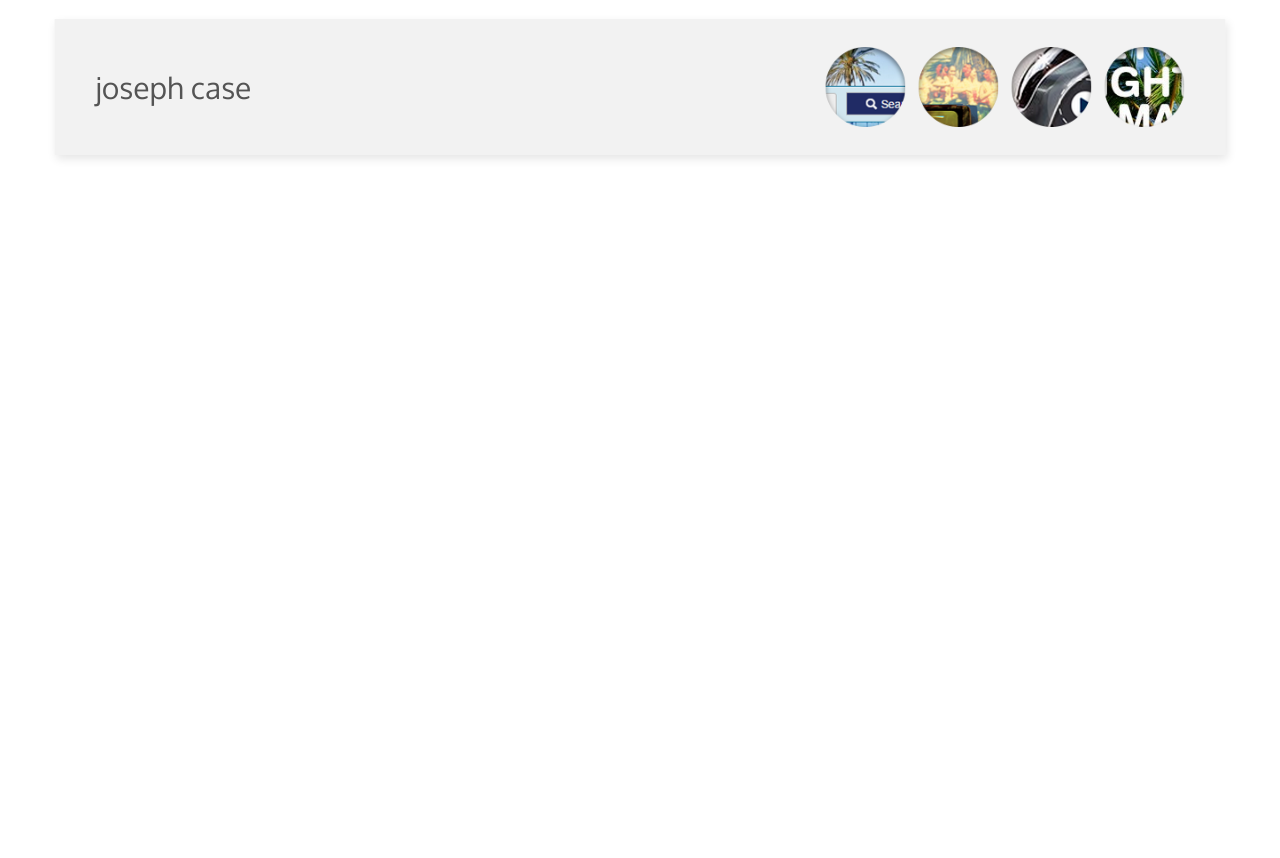
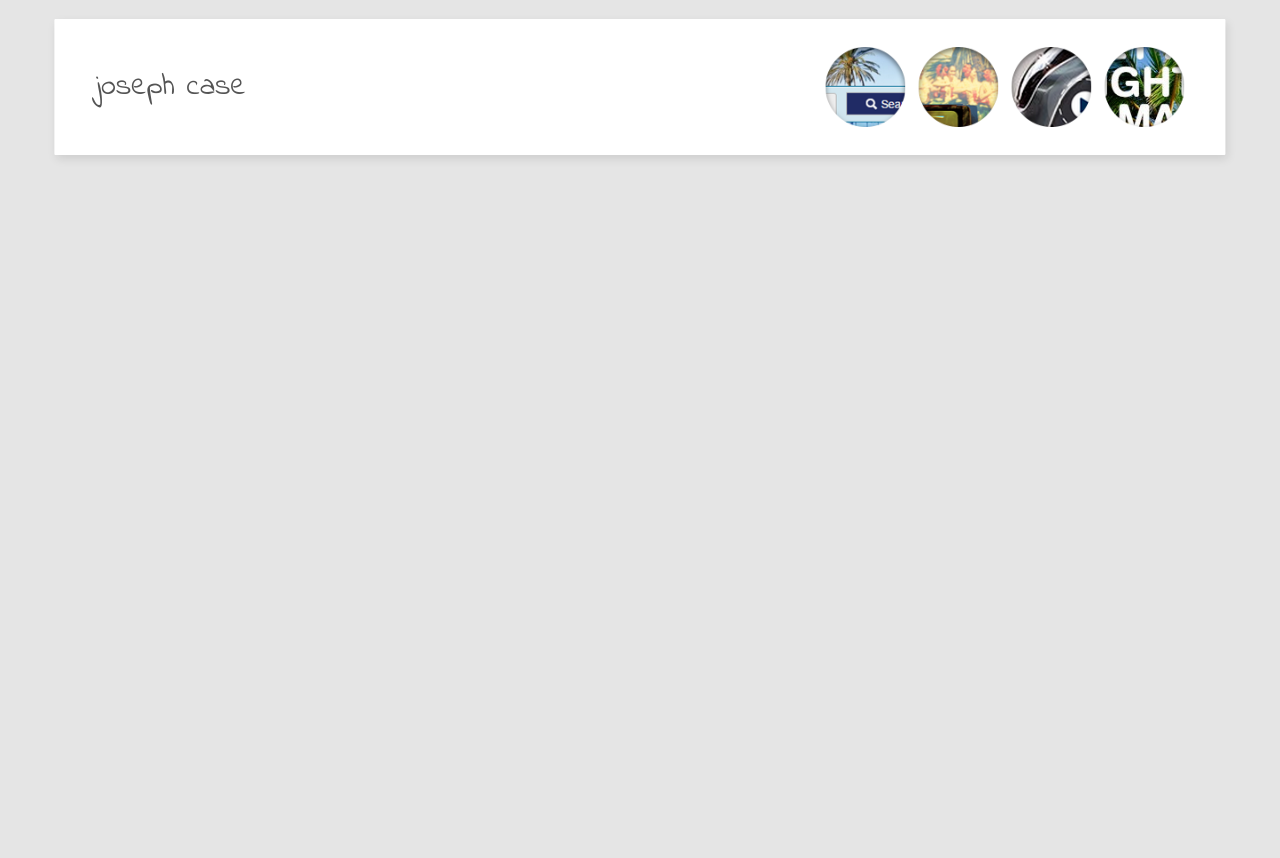
Before and after one commit to JosephCase/josephcase, a PHP site: page / in a window 1280 px wide; the page is wider, and only the part inside the window is pictured. After the commit the page ends 159 px from the top of that part, so only its background shows below. Run offline with PHP 8.4, Linux system fonts and the light colour scheme.

Commit message:
adjusted font and text layout

```diff
--- a/index.html
+++ b/index.html
@@ -9,6 +9,11 @@
 
     <!--Google Fonts-->
     <link href='http://fonts.googleapis.com/css?family=Oxygen:700,400,300' rel='stylesheet' type='text/css'>
+    <link href='http://fonts.googleapis.com/css?family=Lato' rel='stylesheet' type='text/css'>
+    <link href='http://fonts.googleapis.com/css?family=Slabo+27px' rel='stylesheet' type='text/css'>
+    <link href='http://fonts.googleapis.com/css?family=Source+Sans+Pro' rel='stylesheet' type='text/css'>
+    <link href='http://fonts.googleapis.com/css?family=Indie+Flower' rel='stylesheet' type='text/css'>
+    <link href='http://fonts.googleapis.com/css?family=Josefin+Sans:400,600' rel='stylesheet' type='text/css'>
 
     <!--CSS-->
     <link rel="stylesheet" type="text/css" href="reset.css">
@@ -22,7 +27,7 @@
 <body class="initial preStart">
     <div class="content">
         <header>
-            <h1>joseph case</h1>
+            <h2>joseph case</h2>
             <div class="bubble lowcost" data-section="lowcost">
                 <img src="img/lch_bubble.png">
                 <h5>Lowcost Holidays</h5>
--- a/reset.css
+++ b/reset.css
@@ -16,7 +16,6 @@ time, mark, audio, video {
 	border: 0;
 	font-size: 100%;
 	vertical-align: baseline;
-    font-weight: normal;
 }
 /* HTML5 display-role reset for older browsers */
 article, aside, details, figcaption, figure,
--- a/style.css
+++ b/style.css
@@ -1,8 +1,12 @@
 body {
 	overflow: hidden;
-    font-family: "Oxygen", sans-serif;
-  line-height: 1.2;
+    /*font-family: "Oxygen", sans-serif;*/
+    /*font-family: 'Source Sans Pro', sans-serif;*/
+    font-family: 'Josefin Sans', sans-serif;
+    font-size: 15px;
+  	line-height: 1.2;
     color: #545454;
+    background-color: rgba(0,0,0,0.1);
 }
 * {
 	border-radius: 1px;
@@ -16,7 +20,23 @@ div.content {
 	position: relative;
 }
 h1 {
+    font-size: 34px;
+    /*font-family: 'Slabo 27px', serif;*/
+    font-family: 'Indie Flower', cursive;
+    font-weight: normal;
+}
+h2 {
     font-size: 30px;
+    /*font-family: 'Slabo 27px', serif;*/
+    font-family: 'Indie Flower', cursive;
+    font-weight: normal;
+	float: left;
+    line-height: 17vh;
+}
+h5 {
+    font-family: 'Indie Flower', cursive;
+    font-size: 16px;
+    font-weight: bold;
 }
 header {
     position: absolute;
@@ -32,7 +52,7 @@ header {
     left: 50%;
     transform: translateX(-50%);
     transition: all 1s 0.6s, top 0.6s, opacity 2s 1s;
-    background-color: rgba(0,0,0,0.05);
+    background-color: #fff;
     box-shadow: 2px 4px 10px rgba(0,0,0,0.1);
     z-index: 5;
 }
@@ -43,11 +63,6 @@ body.initial header {
 	min-width: 1px;
     top: 41.5%;
     cursor: pointer;
-}
-header h1{
-	float: left;
-    /*vertical-align: middle;*/
-    line-height: 17vh;
 }
 header div{
 	/*display: none;*/
@@ -99,7 +114,6 @@ section {
    	left: 0;
    	transition: opacity 0s;
 	transition-delay: 1s;
-	padding-bottom: 5%;
 }
 section.active {
 	z-index: 2;
@@ -148,11 +162,12 @@ section div.text {
     top: 2.4vh;
 	right: -25.9%;
   	font-size: 14px;
+    font-weight: 600;
 	width: 23.5%;
     height: 75.6vh;
 	background-color: #ebebeb;
-	padding: 0 1.2%;
-    background-color: rgba(0,0,0,0.05);
+	padding: 50px 2%;
+    background-color: #fff;
     box-shadow: 2px 4px 10px rgba(0,0,0,0.1);
 	box-sizing: border-box;
    	transition: all 0.8s;
@@ -162,8 +177,13 @@ section.active div.text {
 	opacity: 1;
 	transition-delay: 0.2s;
 }
+
+
 section div.text p {
-	margin: 36px 0 85px;
+	margin: 60px 0 40px;
+	font-size: 15px;
+	font-size: 16px;
+	font-style: italic;
 }
 
 section div.text li {
@@ -172,5 +192,6 @@ section div.text li {
 }
 section div.text a {
 	position: absolute;
-	bottom: 78px;
+	bottom: 50px;
+	font-size: 16px;
 }
```
